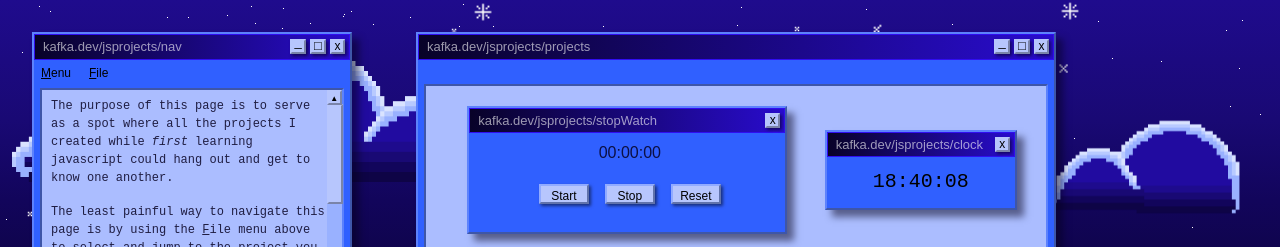
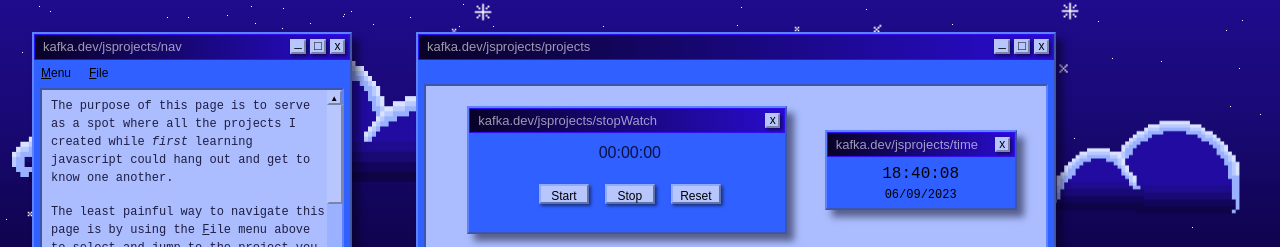
Before and after one commit to devkafka56/dev.kafka, a plain HTML site: page jsprojects.html in a window 1280 px wide. Shown: the top 247 px of the page. Drawn offline with nearby package versions, Linux system fonts and the light colour scheme.

Commit message:
added date to time in jsprojects

```diff
--- a/jsprojects.html
+++ b/jsprojects.html
@@ -142,7 +142,7 @@
                                             <h5
                                                 class="topBar custom-windowTitle d-flex justify-content-between p-1 m-0">
                                                 <div class="d-flex align-items-center">
-                                                    <div class="d-flex m-1 my-0">kafka.dev/jsprojects/clock</div>
+                                                    <div class="d-flex m-1 my-0">kafka.dev/jsprojects/time</div>
                                                 </div>
                                                 <div class="d-flex">
                                                     <!--Click Close Button-->
@@ -150,7 +150,8 @@
                                                         class="xButton d-flex my-0 mx-0 align-items-center justify-content-center">x</button>
                                                 </div>
                                             </h5>
-                                            <div id="digitalClockDisplay" class="clock" onload="displayTime()"></div>
+                                            <div id="digitalClockDisplay" class="clock"></div>
+                                            <div id="currentDateDisplay" class="date"></div>
                                             <!--(for popup) Note: the lack of AM/PM is not on account of laziness or any particular positive feelings toward Quebec, but rather perference.-->
                                         </div>
                                     </div>
--- a/jsprojects.js
+++ b/jsprojects.js
@@ -98,8 +98,23 @@ addEventListener("DOMContentLoaded", (event) => {
                 setTimeout(displayTime, 1000) //displays the time and updates it every second
             }
 
+            function displayDate(){
+                let currentDate = new Date()
+                let d = currentDate.getDay()
+                let m = currentDate.getMonth() +1;
+                let y = currentDate.getFullYear()
+
+                d = (d < 10) ? "0" + d : d
+                m = (m < 10) ? "0" + m : m
+
+                let date = d + "/" + m + "/" + y
+
+                document.getElementById("currentDateDisplay").textContent = date
+            }
+
             window.onload = function() {
-            displayTime()
+                displayTime()
+                displayDate()
             }
 
 });
--- a/jsprojectsstyles.css
+++ b/jsprojectsstyles.css
@@ -61,10 +61,10 @@
 
 .clock {
     color: rgb(0, 0, 0);
-    font-size: 20px;
+    font-size: 16px;
     font-family:'Courier New', Courier, monospace;
     text-align: center;
-    padding-top: 10px;
+    padding-top: 5px;
 }
 
 .clockWindow {
@@ -93,6 +93,14 @@
     padding-top: 3px;
     padding-right: 7px;
     padding-bottom: 5px;
+}
+
+.date {
+    color: rgb(0, 0, 0);
+    font-size: 12px;
+    font-family:'Courier New', Courier, monospace;
+    text-align: center;
+
 }
 
 /* Custom scrollbar styles (background/behind thumb */
```
